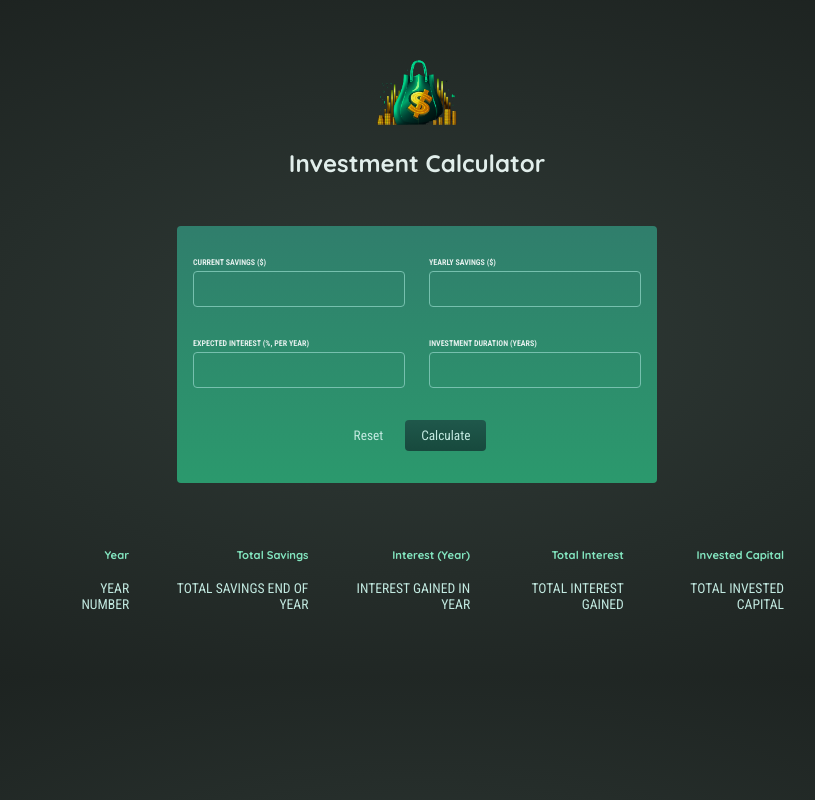
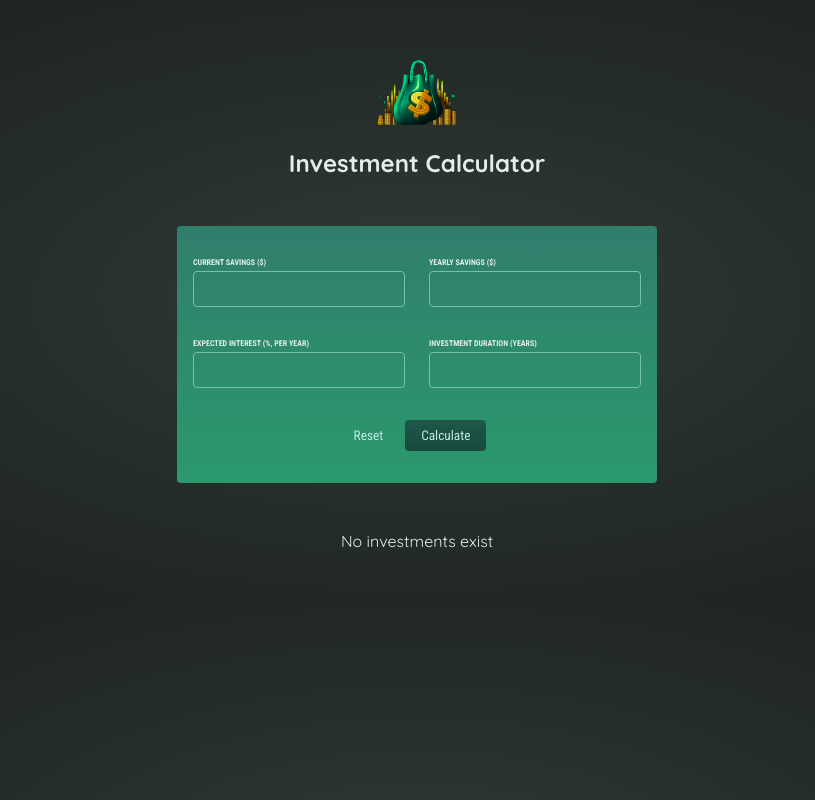
Before and after one commit to ormizj/demo-react-investment-calculator, a React (Create React App) app: page / in a window 1280 px wide. Shown: the whole page, without its empty margins (223-1038 px from the left). Built offline with nearby package versions, Linux system fonts and the light colour scheme.

Commit message:
added states to form

```diff
--- a/src/App.js
+++ b/src/App.js
@@ -1,13 +1,21 @@
+import React, { useState } from "react";
+
 import InvestmentForm from "components/InvestmentForm/InvestmentForm";
 import InvestmentHeader from "components/InvestmentHeader/InvestmentHeader";
 import InvestmentTable from "components/InvestmentTable/InvestmentTable";
 
 function App() {
+  const [investments, setInvestments] = useState([]);
+
+  const addInvestmentHandler = (investment) => {
+    setInvestments((prevInvestments) => [investment, ...prevInvestments]);
+  };
+
   return (
     <div>
       <InvestmentHeader />
-      <InvestmentForm />
-      <InvestmentTable />
+      <InvestmentForm onAddInvestment={addInvestmentHandler} />
+      <InvestmentTable investments={investments} />
     </div>
   );
 }
--- a/src/components/InvestmentForm/InvestmentForm.js
+++ b/src/components/InvestmentForm/InvestmentForm.js
@@ -1,46 +1,84 @@
-import React from "react";
+import React, { useState } from "react";
 
-import styles from "./InvestmentForm.module.scss";
+const InvestmentForm = (props) => {
+  const [currentSavingsInput, setCurrentSavingsInput] = useState("");
+  const [yearlyContributionInput, setYearlyContributionInput] = useState("");
+  const [expectedReturnInput, setExpectedReturnInput] = useState("");
+  const [durationInput, setDurationInput] = useState("");
 
-const InvestmentForm = () => {
-  const calculateHandler = (userInput) => {
-    // Should be triggered when form is submitted
-    // You might not directly want to bind it to the submit event on the form though...
+  const currentSavingsInputHandler = (e) => {
+    setCurrentSavingsInput(e.target.value);
+  };
+  const yearlyContributionInputHandler = (e) => {
+    setYearlyContributionInput(e.target.value);
+  };
+  const expectedReturnInputHandler = (e) => {
+    setExpectedReturnInput(e.target.value);
+  };
+  const durationInputHandler = (e) => {
+    setDurationInput(e.target.value);
+  };
 
+  const calculateHandler = (e) => {
+    e.preventDefault();
     const yearlyData = []; // per-year results
 
-    let currentSavings = +userInput["current-savings"]; // feel free to change the shape of this input object!
-    const yearlyContribution = +userInput["yearly-contribution"]; // as mentioned: feel free to change the shape...
-    const expectedReturn = +userInput["expected-return"] / 100;
-    const duration = +userInput["duration"];
+    let currentSavings = +currentSavingsInput;
+    const yearlyContribution = +yearlyContributionInput;
+    const expectedReturn = +expectedReturnInput / 100;
+    const duration = +durationInput;
 
     // The below code calculates yearly results (total savings, interest etc)
     for (let i = 0; i < duration; i++) {
       const yearlyInterest = currentSavings * expectedReturn;
       currentSavings += yearlyInterest + yearlyContribution;
       yearlyData.push({
-        // feel free to change the shape of the data pushed to the array!
         year: i + 1,
-        yearlyInterest: yearlyInterest,
+        yearlyInterest,
         savingsEndOfYear: currentSavings,
-        yearlyContribution: yearlyContribution,
+        yearlyContribution,
       });
     }
 
     // do something with yearlyData ...
+
+    // add investment and reset form
+    props.onAddInvestment();
+    resetFormHandler();
+  };
+
+  const resetFormHandler = () => {
+    setCurrentSavingsInput("");
+    setYearlyContributionInput("");
+    setExpectedReturnInput("");
+    setDurationInput("");
   };
 
   return (
     <div>
-      <form className="form">
+      <form
+        className="form"
+        onSubmit={calculateHandler}
+        onReset={resetFormHandler}
+      >
         <div className="input-group">
           <p>
             <label htmlFor="current-savings">Current Savings ($)</label>
-            <input type="number" id="current-savings" />
+            <input
+              value={currentSavingsInput}
+              onChange={currentSavingsInputHandler}
+              type="number"
+              id="current-savings"
+            />
           </p>
           <p>
             <label htmlFor="yearly-contribution">Yearly Savings ($)</label>
-            <input type="number" id="yearly-contribution" />
+            <input
+              value={yearlyContributionInput}
+              onChange={yearlyContributionInputHandler}
+              type="number"
+              id="yearly-contribution"
+            />
           </p>
         </div>
         <div className="input-group">
@@ -48,11 +86,21 @@ const InvestmentForm = () => {
             <label htmlFor="expected-return">
               Expected Interest (%, per year)
             </label>
-            <input type="number" id="expected-return" />
+            <input
+              value={expectedReturnInput}
+              onChange={expectedReturnInputHandler}
+              type="number"
+              id="expected-return"
+            />
           </p>
           <p>
             <label htmlFor="duration">Investment Duration (years)</label>
-            <input type="number" id="duration" />
+            <input
+              value={durationInput}
+              onChange={durationInputHandler}
+              type="number"
+              id="duration"
+            />
           </p>
         </div>
         <p className="actions">
--- a/src/components/InvestmentHeader/InvestmentHeader.js
+++ b/src/components/InvestmentHeader/InvestmentHeader.js
@@ -1,9 +1,8 @@
 import React from "react";
 
 import logo from "./../../assets/investment-calculator-logo.png";
-import styles from "./InvestmentHeader.module.scss";
 
-const InvestmentHeader = () => {
+const InvestmentHeader = (props) => {
   return (
     <header className="header">
       <img src={logo} alt="logo" />
--- a/src/components/InvestmentTable/InvestmentTable.js
+++ b/src/components/InvestmentTable/InvestmentTable.js
@@ -2,10 +2,13 @@ import React from "react";
 
 import styles from "./InvestmentTable.module.scss";
 
-const InvestmentTable = () => {
+const InvestmentTable = (props) => {
+  if (props.investments.length === 0) {
+    return <div className={`result ${styles.empty}`}>No investments exist</div>;
+  }
+
   return (
     // {/* Todo: Show below table conditionally (only once result data is available) */}
-    // {/* Show fallback text if no data is available */}
 
     <table className="result">
       <thead>
@@ -19,11 +22,16 @@ const InvestmentTable = () => {
       </thead>
       <tbody>
         <tr>
-          <td>YEAR NUMBER</td>
-          <td>TOTAL SAVINGS END OF YEAR</td>
-          <td>INTEREST GAINED IN YEAR</td>
-          <td>TOTAL INTEREST GAINED</td>
-          <td>TOTAL INVESTED CAPITAL</td>
+          {/* <td>YEAR NUMBER</td> */}
+          <td></td>
+          {/* <td>TOTAL SAVINGS END OF YEAR</td> */}
+          <td></td>
+          {/* <td>INTEREST GAINED IN YEAR</td> */}
+          <td></td>
+          {/* <td>TOTAL INTEREST GAINED</td> */}
+          <td></td>
+          {/* <td>TOTAL INVESTED CAPITAL</td> */}
+          <td></td>
         </tr>
       </tbody>
     </table>
--- a/src/components/InvestmentTable/InvestmentTable.module.scss
+++ b/src/components/InvestmentTable/InvestmentTable.module.scss
@@ -0,0 +1,4 @@
+.empty {
+    display: flex;
+    justify-content: center;
+}
```
Also changed, not shown: src/components/InvestmentForm/InvestmentForm.module.scss (deleted), src/components/InvestmentHeader/InvestmentHeader.module.scss (deleted).
